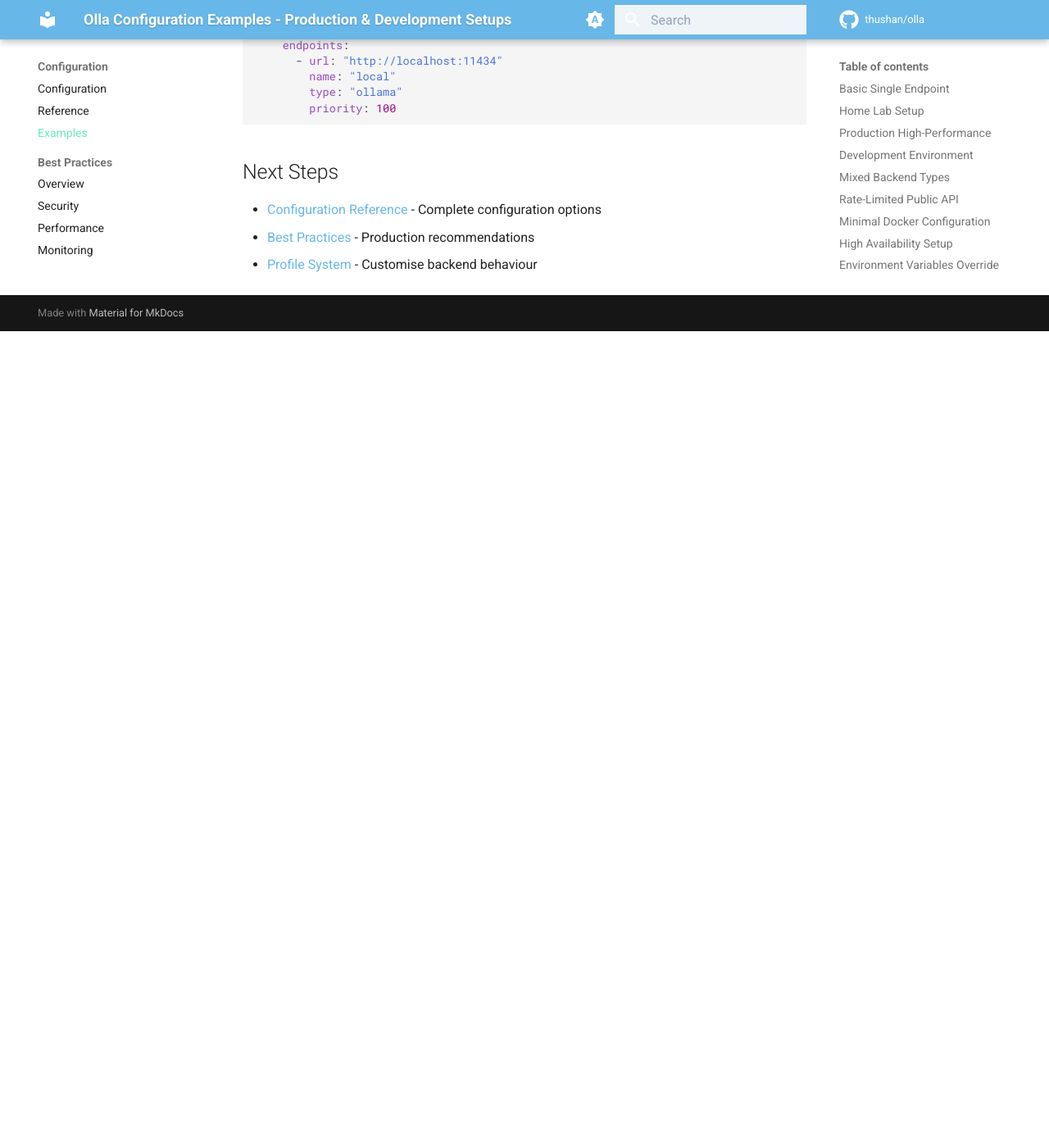
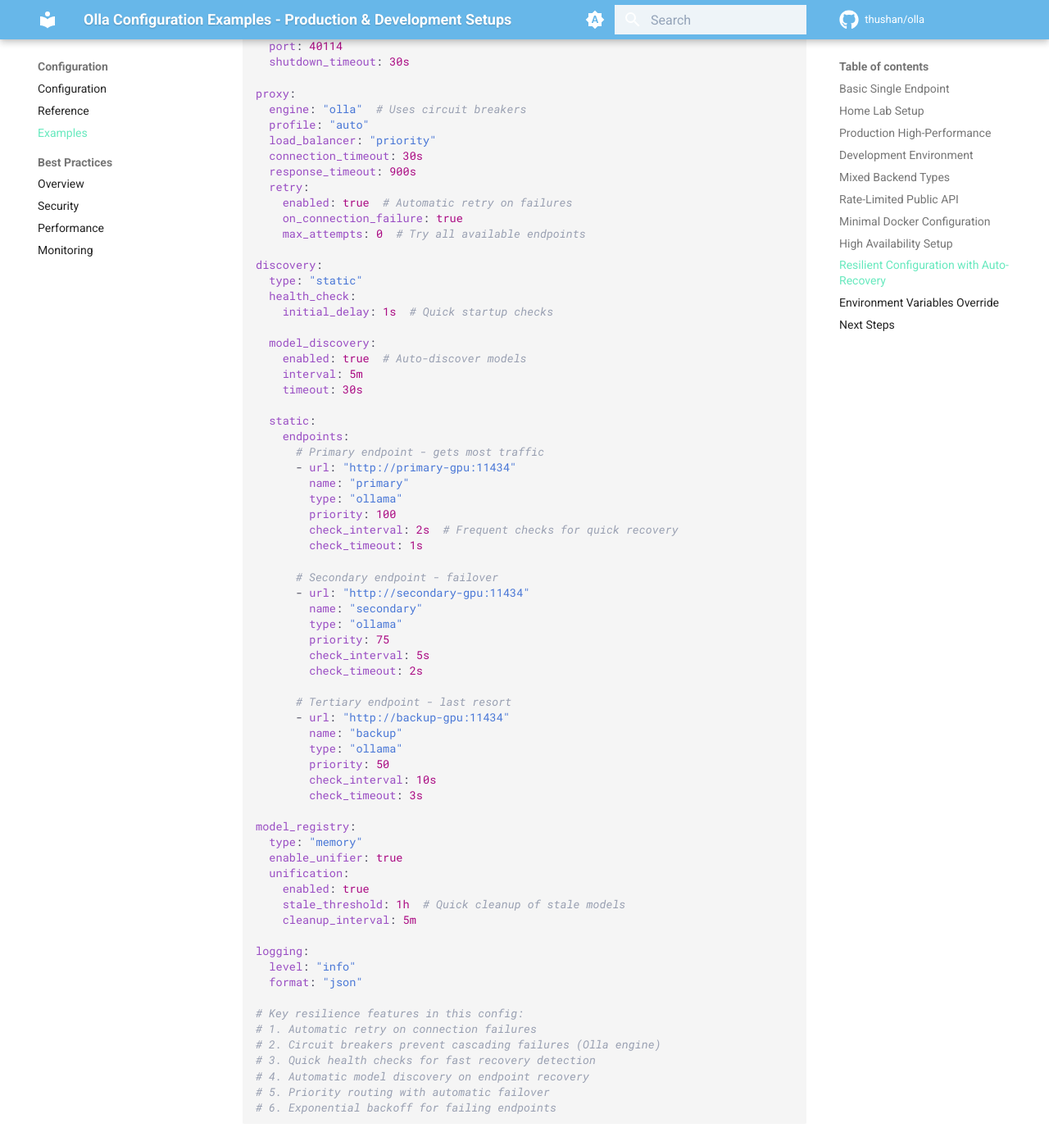
Before and after one commit to leo-3889/olla, an MkDocs documentation site: the page built from docs/content/configuration/examples.md, in a window 1280 px wide and 1400 px high, scrolled down 9133 px. Shown: the whole window at 82% size. Built offline with MkDocs 1.6.1 and Material for MkDocs 9.7.7, drawn with Linux system fonts in a browser that asks for light colours; comment, search, counter and statistics services are not loaded; before the commit the page ends 9537 px from its top, so only the background shows below that; some of the changed text lies outside the part shown.

Commit message:
documentation updates

````diff
--- a/docs/content/configuration/examples.md
+++ b/docs/content/configuration/examples.md
@@ -118,7 +118,10 @@
   profile: "auto"
   load_balancer: "least-connections"
   connection_timeout: 45s
-  max_retries: 3
+  retry:
+    enabled: true
+    on_connection_failure: true
+    max_attempts: 0  # Try all available endpoints
 
 discovery:
   type: "static"
@@ -197,7 +200,10 @@
   profile: "auto"
   load_balancer: "round-robin"  # Test all endpoints equally
   connection_timeout: 10s
-  max_retries: 1
+  retry:
+    enabled: true  # Enable to test retry logic
+    on_connection_failure: true
+    max_attempts: 2  # Limited retries for debugging
 
 discovery:
   type: "static"
@@ -394,7 +400,10 @@
   profile: "auto"
   load_balancer: "least-connections"
   connection_timeout: 30s
-  max_retries: 5  # More retries for HA
+  retry:
+    enabled: true
+    on_connection_failure: true
+    max_attempts: 0  # Try all endpoints for maximum availability
 
 discovery:
   type: "static"
@@ -450,6 +459,84 @@
   output: "stdout"
 ```
 
+## Resilient Configuration with Auto-Recovery
+
+Configuration optimised for automatic failure handling and recovery:
+
+```yaml
+server:
+  host: "0.0.0.0"
+  port: 40114
+  shutdown_timeout: 30s
+
+proxy:
+  engine: "olla"  # Uses circuit breakers
+  profile: "auto"
+  load_balancer: "priority"
+  connection_timeout: 30s
+  response_timeout: 900s
+  retry:
+    enabled: true  # Automatic retry on failures
+    on_connection_failure: true
+    max_attempts: 0  # Try all available endpoints
+
+discovery:
+  type: "static"
+  health_check:
+    initial_delay: 1s  # Quick startup checks
+
+  model_discovery:
+    enabled: true  # Auto-discover models
+    interval: 5m
+    timeout: 30s
+
+  static:
+    endpoints:
+      # Primary endpoint - gets most traffic
+      - url: "http://primary-gpu:11434"
+        name: "primary"
+        type: "ollama"
+        priority: 100
+        check_interval: 2s  # Frequent checks for quick recovery
+        check_timeout: 1s
+
+      # Secondary endpoint - failover
+      - url: "http://secondary-gpu:11434"
+        name: "secondary"
+        type: "ollama"
+        priority: 75
+        check_interval: 5s
+        check_timeout: 2s
+
+      # Tertiary endpoint - last resort
+      - url: "http://backup-gpu:11434"
+        name: "backup"
+        type: "ollama"
+        priority: 50
+        check_interval: 10s
+        check_timeout: 3s
+
+model_registry:
+  type: "memory"
+  enable_unifier: true
+  unification:
+    enabled: true
+    stale_threshold: 1h  # Quick cleanup of stale models
+    cleanup_interval: 5m
+
+logging:
+  level: "info"
+  format: "json"
+
+# Key resilience features in this config:
+# 1. Automatic retry on connection failures
+# 2. Circuit breakers prevent cascading failures (Olla engine)
+# 3. Quick health checks for fast recovery detection
+# 4. Automatic model discovery on endpoint recovery
+# 5. Priority routing with automatic failover
+# 6. Exponential backoff for failing endpoints
+```
+
 ## Environment Variables Override
 
 Example showing environment variable overrides:
````
Also changed, not shown: docs/content/concepts/health-checking.md (+39 -1 lines), docs/content/concepts/model-routing.md (added, +146 -0 lines), docs/content/concepts/proxy-engines.md (+3 -0 lines), docs/content/configuration/reference.md (+41 -0 lines), readme.md.
